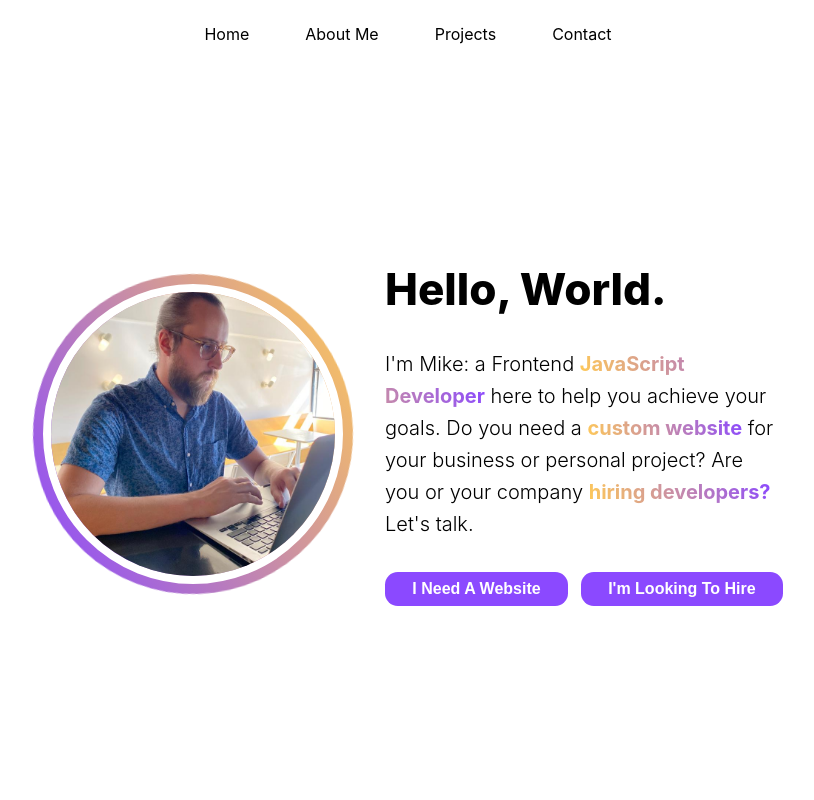
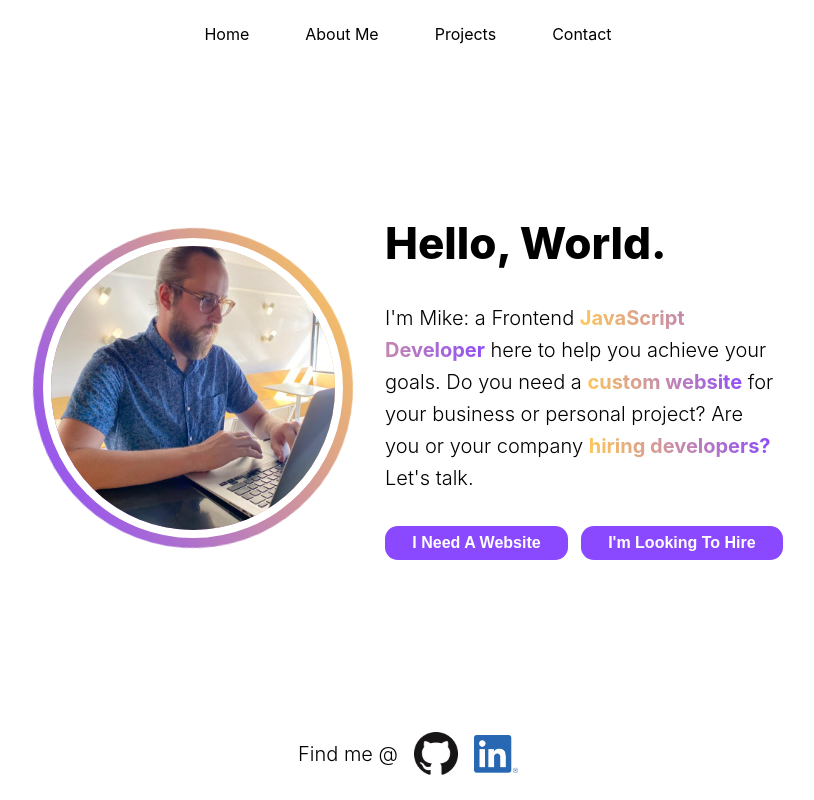
Before and after one commit to MikeKochendorfer/portfolio, a Next.js app: page / in a window 1280 px wide. Shown: the whole page, without its empty margins (232-1046 px from the left). Built offline with nearby package versions, Linux system fonts and the light colour scheme.

Commit message:
ensures pages fill the entire height of the screen - also adds footer to layout

```diff
--- a/components/Layout.tsx
+++ b/components/Layout.tsx
@@ -1,6 +1,7 @@
 import { ReactNode } from "react";
 import Header from "./Header";
 import styles from "../styles/LayoutStyles.module.css";
+import Footer from "./Footer";
 
 interface LayoutProps {
   children: ReactNode;
@@ -12,7 +13,8 @@ export default function Layout({ children }: LayoutProps): JSX.Element {
     <>
       <div className={styles.container}>
         <Header />
-        {children}
+        <div className={styles.content}>{children}</div>
+        <Footer />
       </div>
     </>
   );
--- a/styles/LayoutStyles.module.css
+++ b/styles/LayoutStyles.module.css
@@ -6,3 +6,8 @@
   justify-content: center;
   align-items: center;
 }
+
+.content {
+  display: flex;
+  flex: 1;
+}
```
